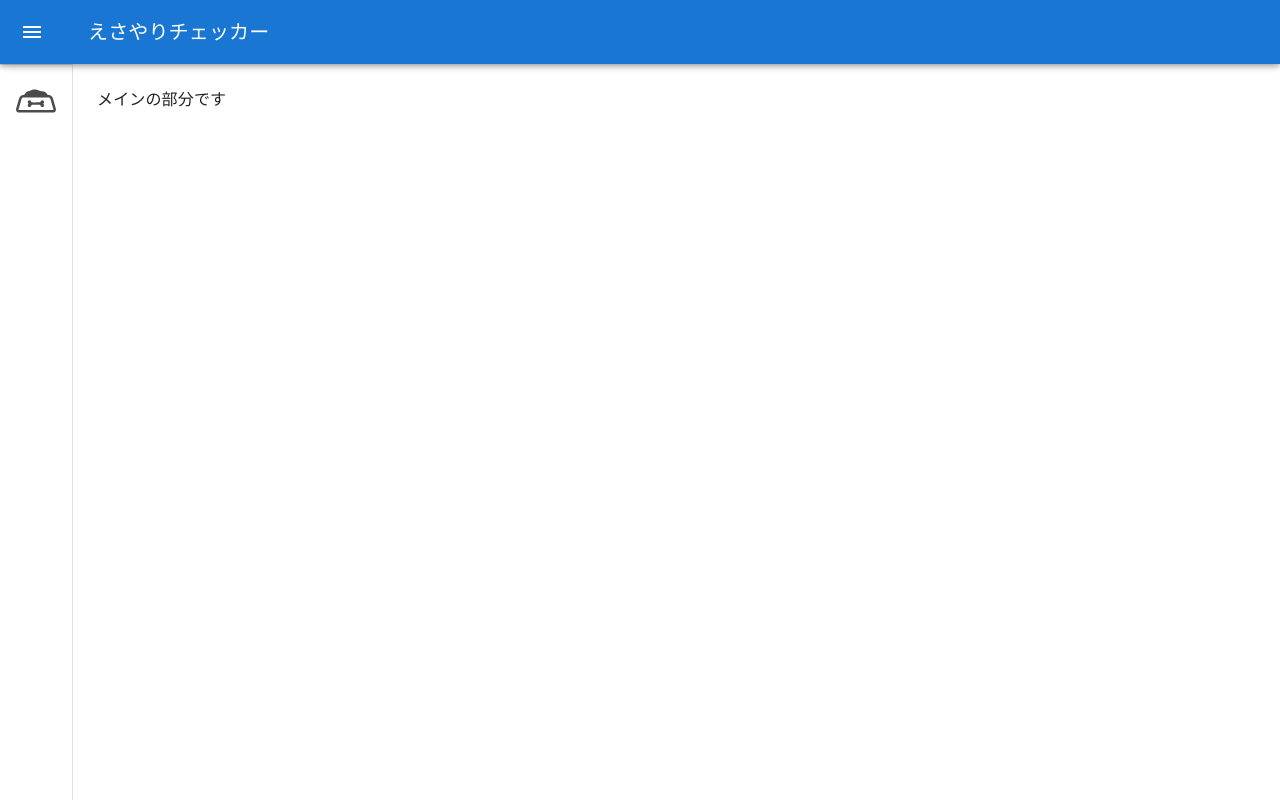
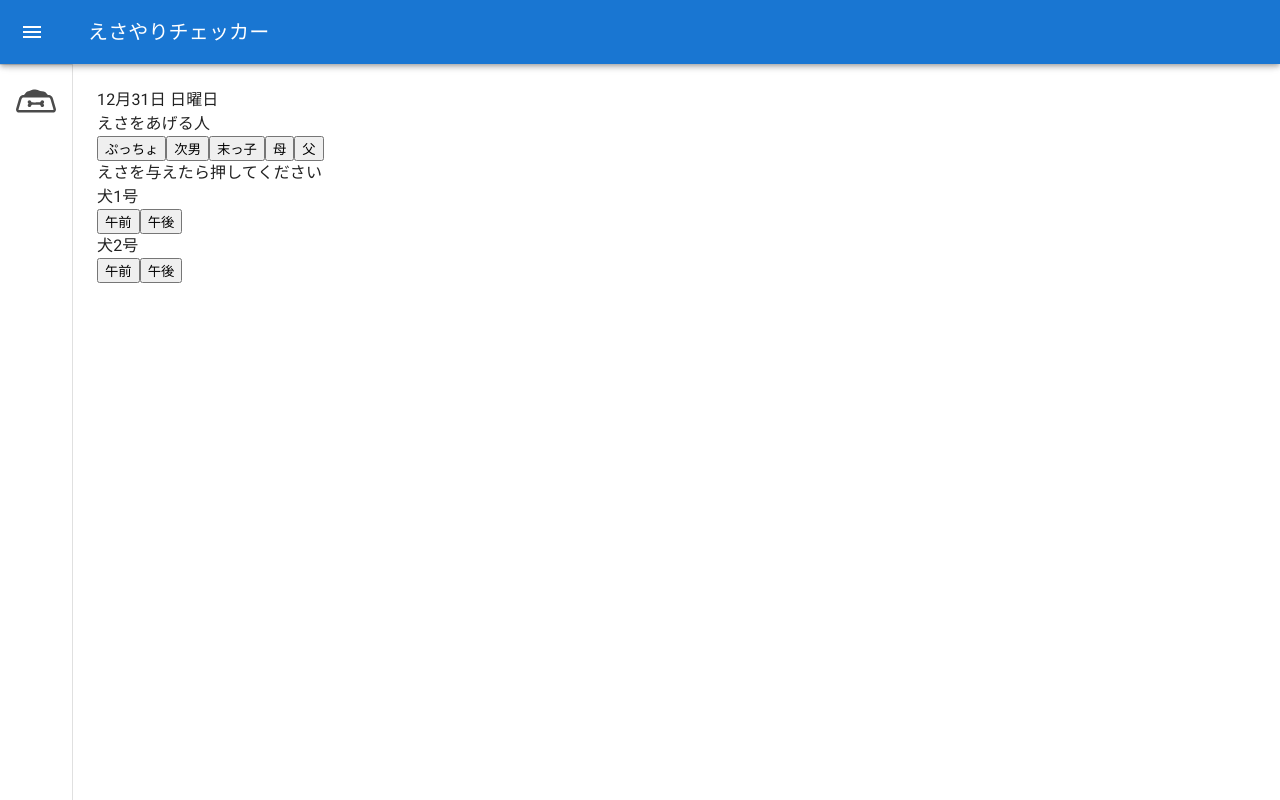
Before and after one commit to aoki-soft/feeding_checker, a Next.js app in the folder front/: page / in a window 1280 px wide. Built offline with nearby package versions, Linux system fonts and the light colour scheme.

Commit message:
最低限必要なuiボタンを作成した

```diff
--- a/front/pages/index.tsx
+++ b/front/pages/index.tsx
@@ -13,7 +13,42 @@ const Home: NextPage = () => {
       />
     </Head>
     <MiniDrawer>
-      <div>メインの部分です</div>
+      <div>12月31日 日曜日</div>
+
+      <div>
+        <div>
+          えさをあげる人
+        </div>
+        <div>
+          <button>ぷっちょ</button>
+          <button>次男</button>
+          <button>末っ子</button>
+          <button>母</button>
+          <button>父</button>
+        </div>
+      </div>
+
+      <div>
+        <div>
+          えさを与えたら押してください
+        </div>
+        <div>
+          <div>
+            <div>
+              犬1号
+            </div>
+            <button>午前</button>
+            <button>午後</button>
+          </div>
+          <div>
+            <div>
+              犬2号
+            </div>
+            <button>午前</button>
+            <button>午後</button>
+          </div>
+        </div>
+      </div>
     </MiniDrawer>
   </>)
 }
```
